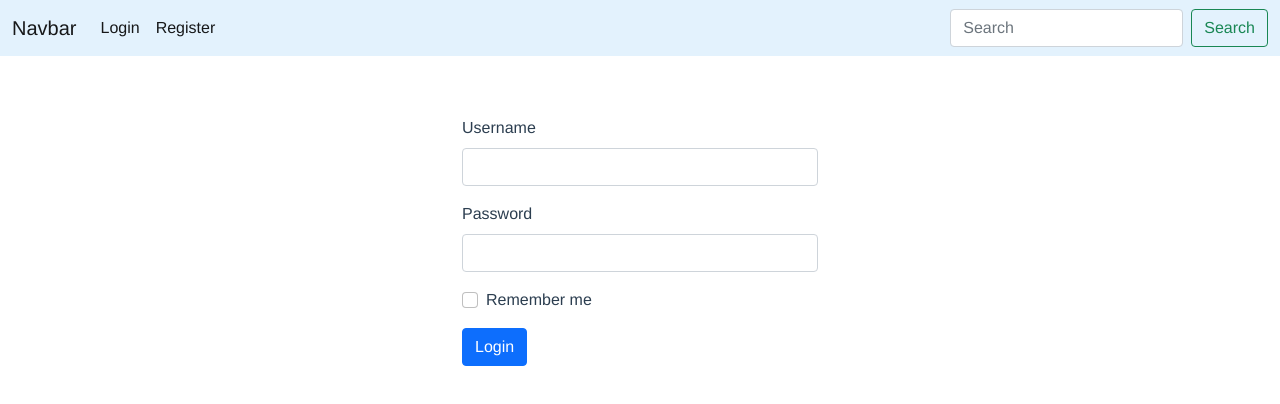
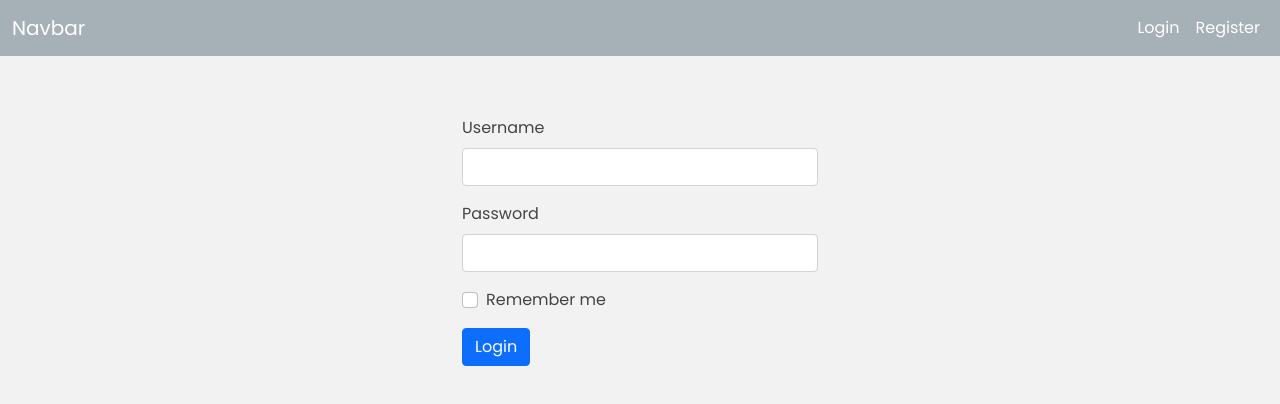
Before and after one commit to PialKanti/AttendanceManagement, a Vue app in the folder AttendanceManagement.ClientApp/: page / in a window 1280 px wide. Shown: the top 404 px of the page. Built offline with nearby package versions, Linux system fonts and the light colour scheme.

Commit message:
Change website body color, font and navbar color

```diff
--- a/AttendanceManagement.ClientApp/src/App.vue
+++ b/AttendanceManagement.ClientApp/src/App.vue
@@ -19,13 +19,6 @@ export default {
 </script>
 
 <style>
-#app {
-  font-family: Avenir, Helvetica, Arial, sans-serif;
-  -webkit-font-smoothing: antialiased;
-  -moz-osx-font-smoothing: grayscale;
-  color: #2c3e50;
-}
-
 .container {
   margin-top: 60px;
 }
--- /dev/null
+++ b/AttendanceManagement.ClientApp/src/assets/main.css
@@ -0,0 +1,9 @@
+@import url("https://fonts.googleapis.com/css2?family=Poppins:wght@300;400;500;600;800&family=VT323&display=swap");
+
+body {
+  font-family: Poppins;
+  -webkit-font-smoothing: antialiased;
+  -moz-osx-font-smoothing: grayscale;
+  color: #444;
+  background: #f2f2f2;
+}
--- a/AttendanceManagement.ClientApp/src/components/NavBar.vue
+++ b/AttendanceManagement.ClientApp/src/components/NavBar.vue
@@ -1,5 +1,5 @@
 <template>
-    <nav class="navbar navbar-expand-lg navbar-light" style="background-color: #e3f2fd;">
+    <nav class="navbar navbar-expand-lg navbar-dark">
         <div class="container-fluid">
             <a class="navbar-brand" href="#">Navbar</a>
             <button class="navbar-toggler" type="button" data-bs-toggle="collapse" data-bs-target="#navbarSupportedContent"
@@ -12,7 +12,7 @@
                         <a class="nav-link active" aria-current="page" href="#">Home</a>
                     </li>
                 </ul>
-                <ul class="navbar-nav me-auto mb-2 mb-lg-0" v-else>
+                <ul class="navbar-nav ms-auto mb-2 mb-lg-0" v-else>
                     <li class="nav-item">
                         <a class="nav-link active" aria-current="page" href="#">Login</a>
                     </li>
@@ -20,10 +20,6 @@
                         <a class="nav-link active" aria-current="page" href="#">Register</a>
                     </li>
                 </ul>
-                <form class="d-flex">
-                    <input class="form-control me-2" type="search" placeholder="Search" aria-label="Search">
-                    <button class="btn btn-outline-success" type="submit">Search</button>
-                </form>
             </div>
         </div>
     </nav>
@@ -41,3 +37,9 @@ export default {
     name: 'NavBar'
 }
 </script>
+
+<style>
+nav.navbar {
+    background: #A6B0B7;
+}
+</style>
--- a/AttendanceManagement.ClientApp/src/main.js
+++ b/AttendanceManagement.ClientApp/src/main.js
@@ -1,5 +1,6 @@
 import { createApp } from 'vue'
 import { createPinia } from 'pinia'
 import App from './App.vue'
+import './assets/main.css'
 
 createApp(App).use(createPinia()).mount('#app')
```
